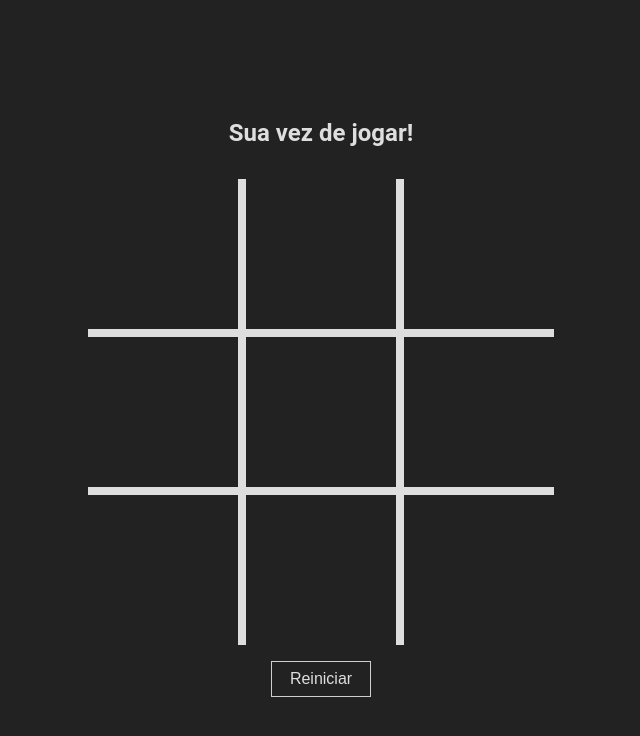
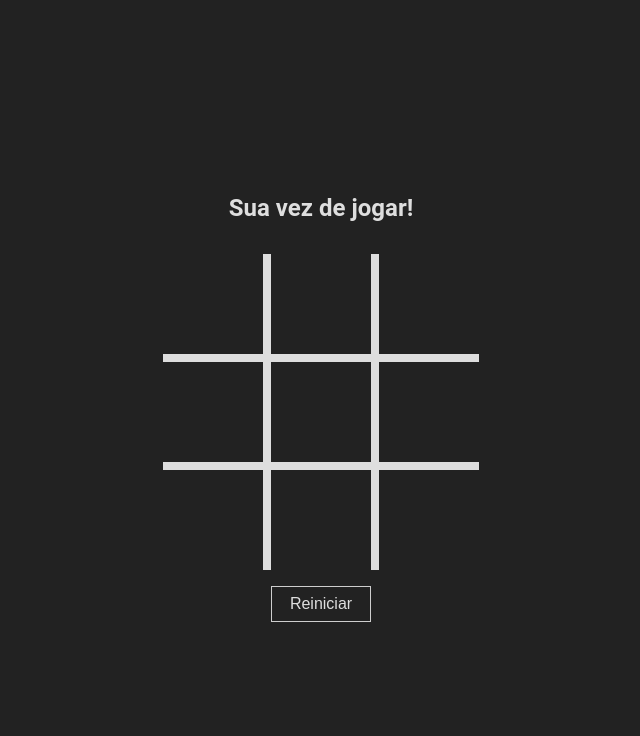
Before and after one commit to davidcromianski-dev/tik-tak-toe, a website with bundled scripts: page public/index.html in a window 1280 px wide. Shown: the whole page, without its empty margins (319-959 px from the left). Built offline with nearby package versions, Linux system fonts and the light colour scheme.

Commit message:
Atualizar o style.css

```diff
--- a/public/assets/css/style.css
+++ b/public/assets/css/style.css
@@ -41,8 +41,8 @@ body {
 }
 
 #board #squares-container .square {
-    min-width: 150px;
-    min-height: 150px;
+    min-width: 100px;
+    min-height: 100px;
     display: flex;
     background-color: #222;
     justify-content: center;
```
